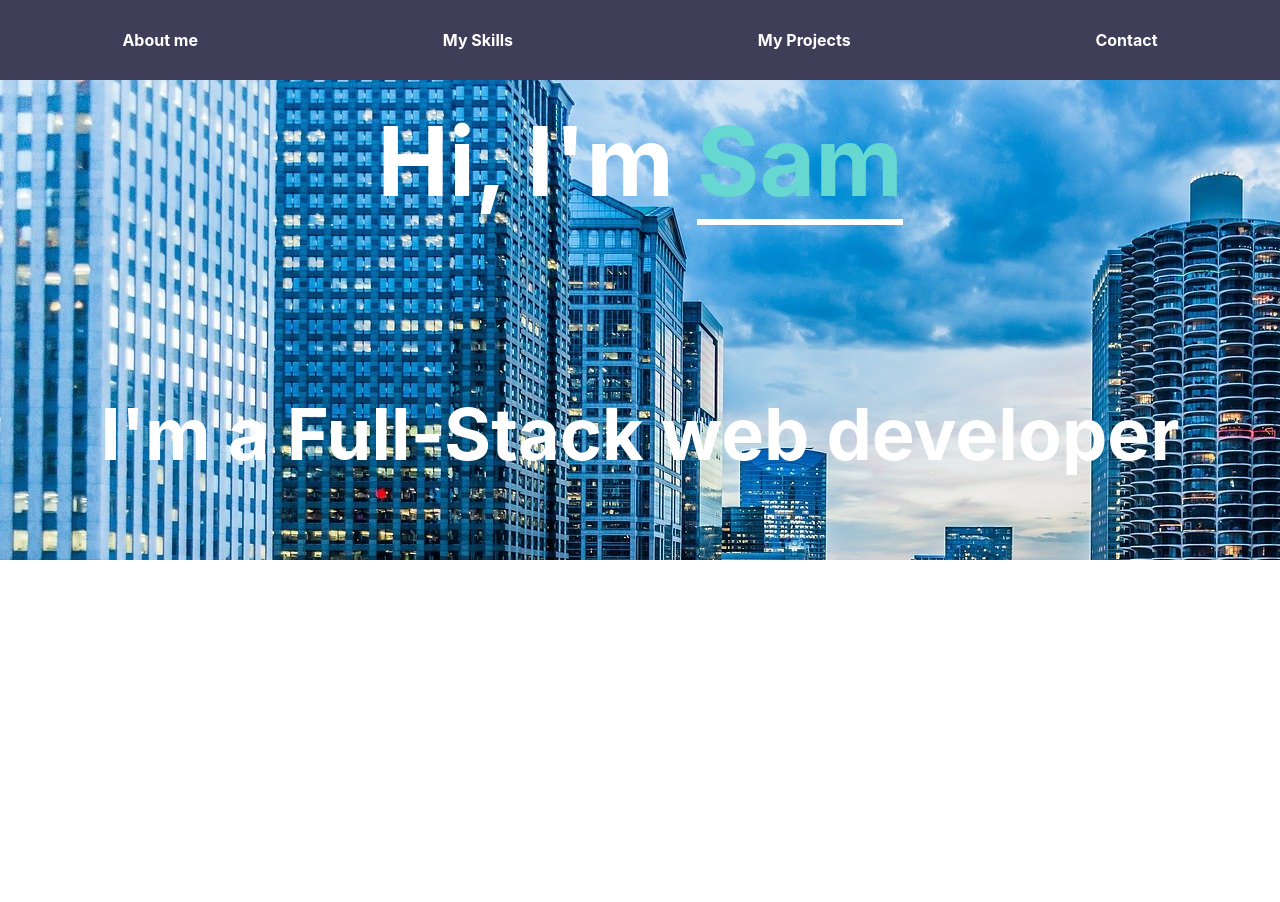
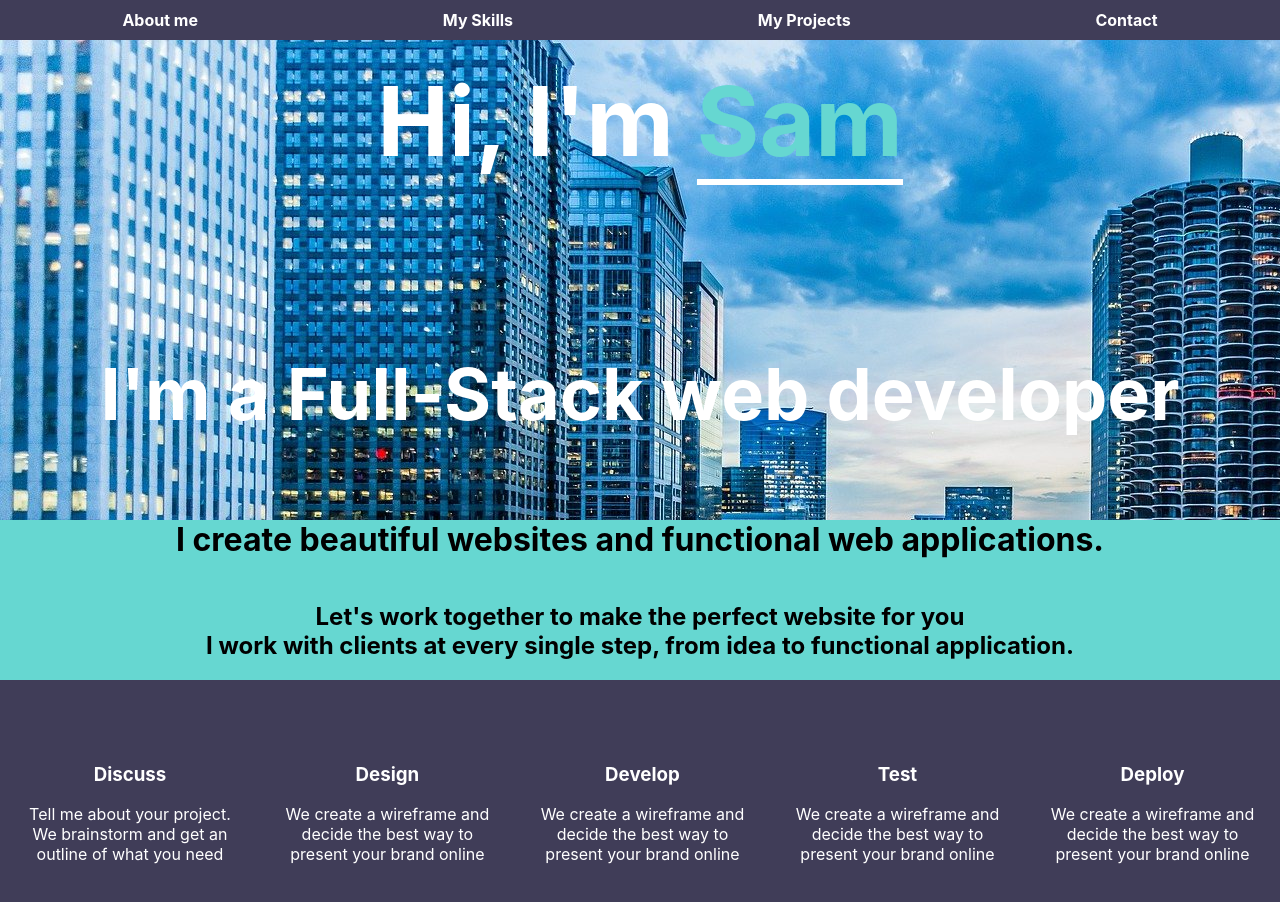
Before and after one commit to Burkes321/Personal-Porfolio--WIP-, a React (Create React App) app: page / in a window 1280 px wide. Shown: the top 902 px of the page. Before the commit the page ends 800 px from the top, so only its background shows below. Built offline with nearby package versions, Linux system fonts and the light colour scheme.

Commit message:
added stages section

```diff
--- a/src/App.js
+++ b/src/App.js
@@ -1,12 +1,16 @@
 import './App.scss';
 import NavBar from './components/navbar/NavBar';
 import AboutMe from './components/aboutme/AboutMe';
+import Invitation from './components/invitation/Invitation';
+import Stages from './components/stages/Stages';
 
 function App() {
   return(
       <div className='app'>
         <NavBar/>
         <AboutMe />
+        <Invitation />
+        <Stages />
       </div>
   );
 }
--- a/src/App.scss
+++ b/src/App.scss
@@ -1,2 +1,4 @@
 @import "./components//navbar/NavBar.scss";
 @import "./components/aboutme/AboutMe.scss";
+@import "./components/invitation/Invitation.scss";
+@import "./components/stages/Stages.scss";
--- a/src/components/aboutme/AboutMe.scss
+++ b/src/components/aboutme/AboutMe.scss
@@ -1,6 +1,7 @@
 .about-me {
   height: 60vh;
   background-image: url(../../img/city.jpg);
+  background-attachment: fixed;
   font-size: 3em;
   display: flex;
   flex-direction: column;
--- /dev/null
+++ b/src/components/invitation/Invitation.js
@@ -0,0 +1,13 @@
+import React from 'react'
+
+const Invitation = () => {
+    return (
+        <div className='invitation'>
+            <h1>I create beautiful websites and functional web applications.</h1>
+            <h2>Let's work together to make the perfect website for you <br />
+            I work with clients at every single step, from idea to functional application.</h2>
+        </div>
+    )
+}
+
+export default Invitation
--- /dev/null
+++ b/src/components/invitation/Invitation.scss
@@ -0,0 +1,12 @@
+.invitation {
+  height: 20vh;
+  background-color: #66d7d1;
+  display: flex;
+  flex-direction: column;
+  justify-content: space-around;
+  align-items: center;
+  text-align: center;
+  h1 {
+    margin-top: 0;
+  }
+}
--- a/src/components/navbar/NavBar.scss
+++ b/src/components/navbar/NavBar.scss
@@ -1,6 +1,6 @@
 .navbar {
   width: 100vw;
-  height: 10vh;
+  height: 5vh;
   background-color: #403d58;
   display: flex;
   justify-content: space-around;
--- /dev/null
+++ b/src/components/stages/Stages.js
@@ -0,0 +1,34 @@
+import React from 'react'
+
+const Stages = () => {
+    return (
+        <div className='stages'>
+            <div className='stages__card'>
+                <h3>Discuss</h3>
+                <p>Tell me about your project. We brainstorm and get an outline of what you need</p>
+            </div>
+
+            <div className='stages__card'>
+                <h3>Design</h3>
+                <p>We create a wireframe and decide the best way to present your brand online</p>
+            </div>
+
+            <div className='stages__card'>
+                <h3>Develop</h3>
+                <p>We create a wireframe and decide the best way to present your brand online</p>
+            </div>
+
+            <div className='stages__card'>
+                <h3>Test</h3>
+                <p>We create a wireframe and decide the best way to present your brand online</p>
+            </div>
+
+            <div className='stages__card'>
+                <h3>Deploy</h3>
+                <p>We create a wireframe and decide the best way to present your brand online</p>
+            </div>
+        </div>
+    )
+}
+
+export default Stages
--- /dev/null
+++ b/src/components/stages/Stages.scss
@@ -0,0 +1,10 @@
+.stages {
+  display: flex;
+  padding: 5% 0%;
+  background-color: #403d58;
+  color: white;
+  .stages__card {
+    text-align: center;
+    margin: 0 2%;
+  }
+}
```
